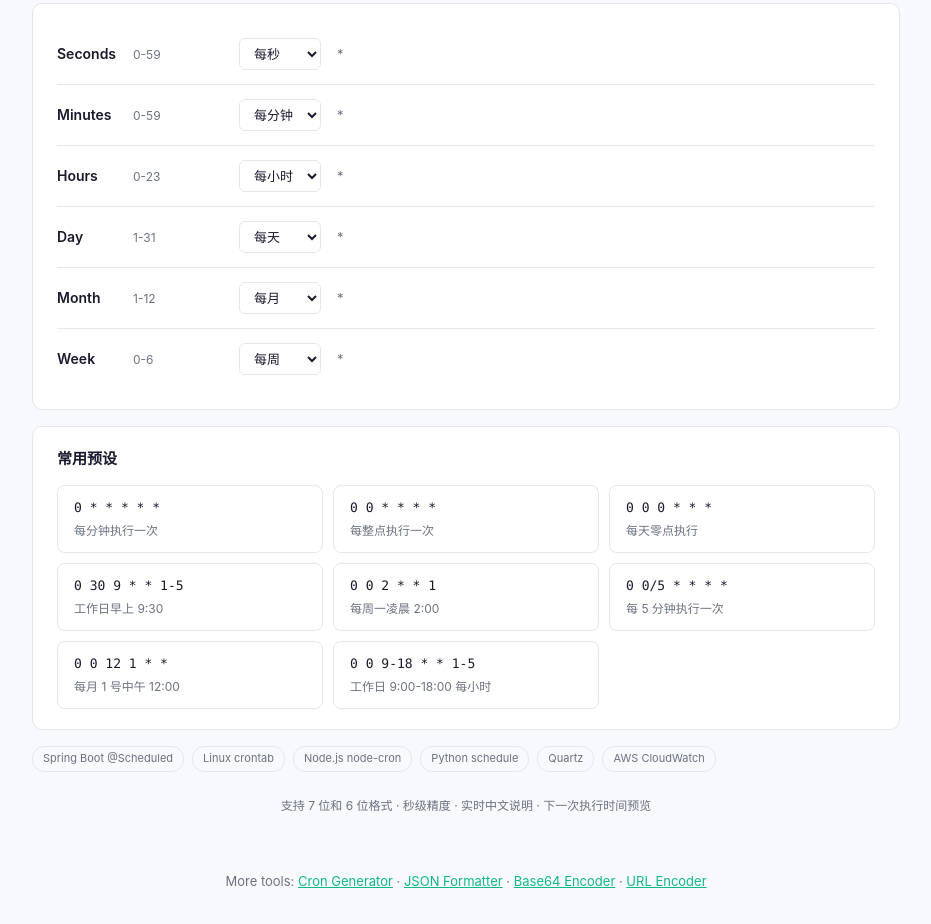
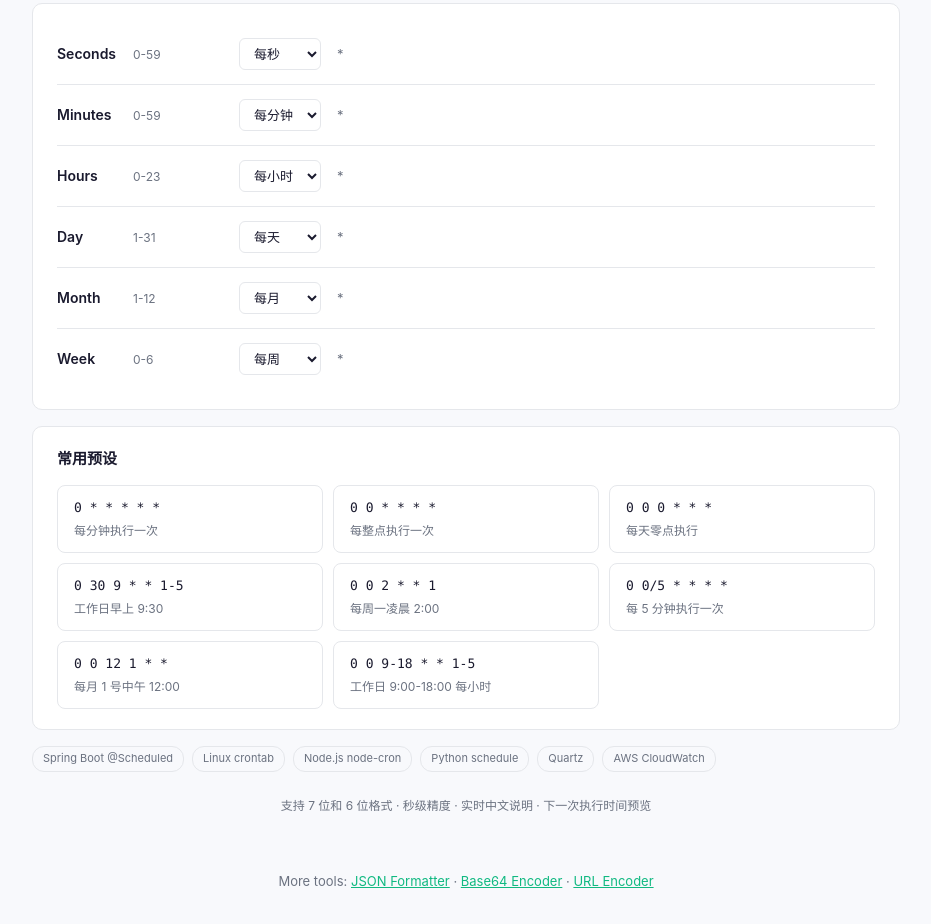
Before and after one commit to PaprikaAS/cron-generator, a plain HTML site: page index.html in a window 1280 px wide. Shown: the part 417-1341 px from the top of the page, without its empty margins (174-1105 px from the left). Drawn offline with Linux system fonts and the light colour scheme.

Commit message:
Fix: remove self-link in footer

```diff
--- a/index.html
+++ b/index.html
@@ -424,7 +424,6 @@
 
         <div style="text-align:center; margin-top:16px; font-size:13px; color:var(--text-secondary)">
             More tools:
-            <a href="https://paprikaas.github.io/cron-generator/" style="color:var(--accent)">Cron Generator</a> &middot;
             <a href="https://paprikaas.github.io/json-formatter/" style="color:var(--accent)">JSON Formatter</a> &middot;
             <a href="https://paprikaas.github.io/base64-encoder/" style="color:var(--accent)">Base64 Encoder</a> &middot;
             <a href="https://paprikaas.github.io/url-encoder/" style="color:var(--accent)">URL Encoder</a>
```
